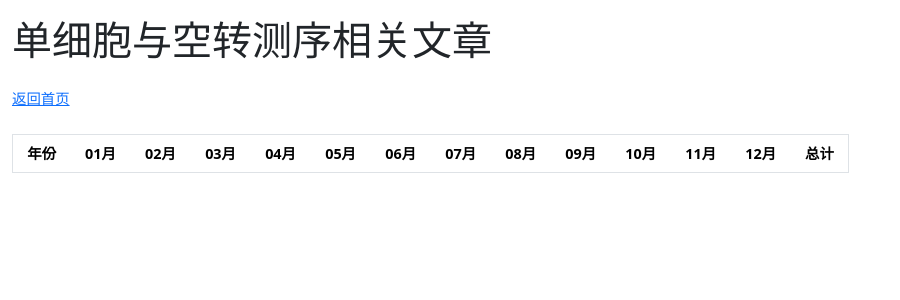
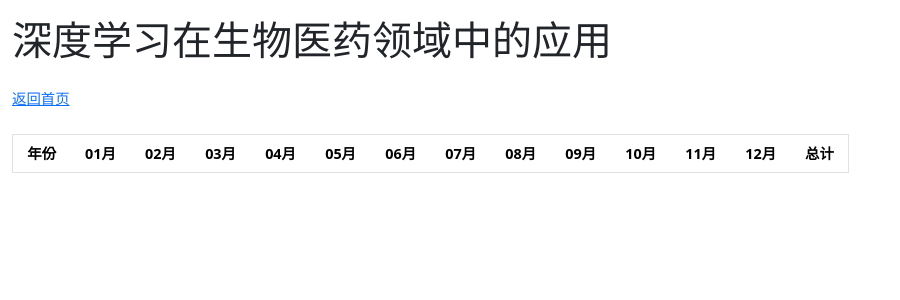
Before and after one commit to yanlinlin82/what-deep-learning-does-in-biomedicine, a Django app: page /stat/ in a window 1280 px wide. Shown: the top 300 px of the page, without its empty margins (0-900 px from the left). Run offline with Django 5.2, Linux system fonts and the light colour scheme; data that the repository does not hold is empty; some libraries are stand-ins or nearby versions.

Commit message:
Update text.

```diff
--- a/core/templates/core/includes/intro.html
+++ b/core/templates/core/includes/intro.html
@@ -14,7 +14,7 @@
 </style>
 {% endblock %}
 
-<p class="mt-3">如有建议或合作意向，欢迎联系 linlin.yan(AT)bioinfo.app 或 微信 <a href="javascript:void(0);" id="toggleLink">yanlinlin82</a>。本项目遵循 <a href="https://github.com/yanlinlin82/single-cell-papers/blob/main/LICENSE" target="_blank" class="external-link">MIT 许可</a> 发布，欢迎下载 <a href="https://github.com/yanlinlin82/single-cell-papers/" target="_blank" class="external-link">源码</a> 自行修改使用。如觉得不错，还请不吝 <a href="javascript:void(0);" id="toggleLink2">给我打赏</a>，你的支持是我继续创新的重要动力！</p>
+<p class="mt-3">如有建议或合作意向，欢迎联系 linlin.yan(AT)bioinfo.app 或 微信 <a href="javascript:void(0);" id="toggleLink">yanlinlin82</a>。本项目遵循 <a href="https://github.com/yanlinlin82/what-deep-learning-does-in-biomedicine/blob/main/LICENSE" target="_blank" class="external-link">MIT 许可</a> 发布，欢迎下载 <a href="https://github.com/yanlinlin82/what-deep-learning-does-in-biomedicine/" target="_blank" class="external-link">源码</a> 自行修改使用。如觉得不错，还请不吝 <a href="javascript:void(0);" id="toggleLink2">给我打赏</a>，你的支持是我继续创新的重要动力！</p>
 
 <div id="customDiv" class="custom-div">
   <div class="text=center"><img src="{% static "images/qrcode.jpg" %}" class="img-fluid" alt="Sample Image"></div>
--- a/core/templates/core/stat.html
+++ b/core/templates/core/stat.html
@@ -3,7 +3,7 @@
 
 {% block content %}
 
-<h1>单细胞与空转测序相关文章</h1>
+<h1>深度学习在生物医药领域中的应用</h1>
 
 <p class="my-4">
 <a href="/">返回首页</a>
```
